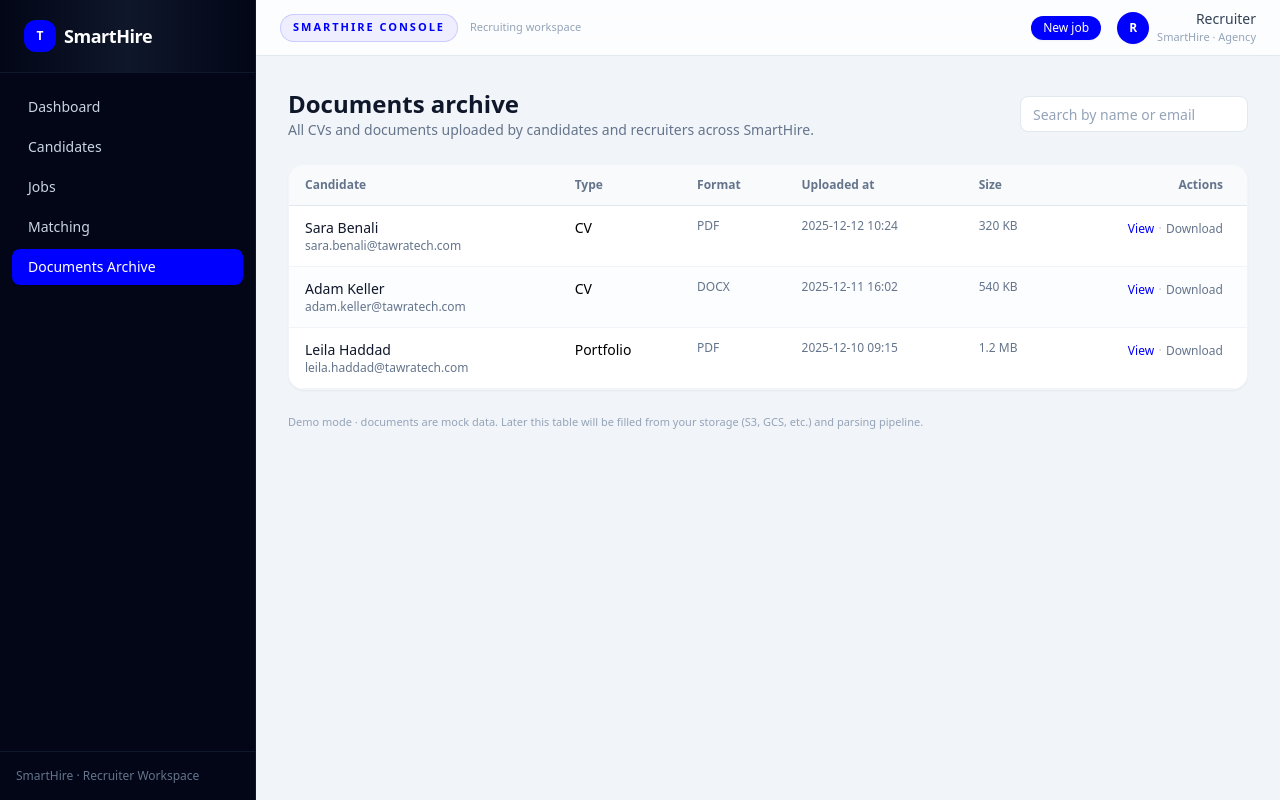
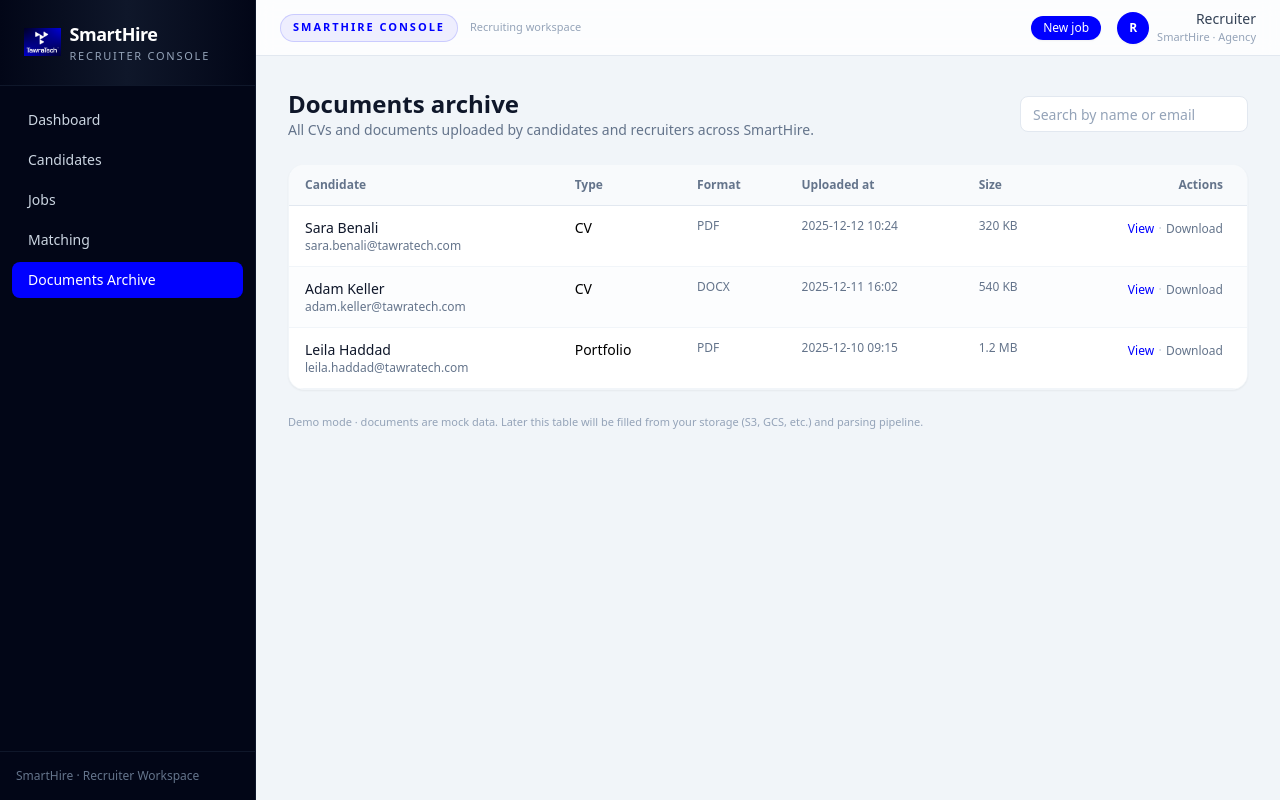
Before and after one commit to Firdaws73/SmartHire-TawraTech_Project, a React (Vite) app in the folder smarthire-frontend/: page /documents in a window 1280 px wide. Built offline with nearby package versions, Linux system fonts and the light colour scheme.

Commit message:
frontend update

```diff
--- a/smarthire-frontend/src/components/layout/Sidebar.jsx
+++ b/smarthire-frontend/src/components/layout/Sidebar.jsx
@@ -1,5 +1,6 @@
 import React from "react";
 import { Link, useLocation } from "react-router-dom";
+import logo from "../../assets/logo-tawrah.png";
 
 const linkBase =
   "flex items-center px-4 py-2 rounded-lg text-sm font-medium transition-colors";
@@ -17,7 +18,6 @@
     { label: "Jobs", to: "/jobs" },
     { label: "Matching", to: "/matching" },
     { label: "Documents Archive", to: "/documents" },
-
   ];
 
   return (
@@ -25,12 +25,17 @@
       {/* Header brand */}
       <div className="px-6 py-5 border-b border-slate-900 bg-gradient-to-r from-slate-950 via-slate-900 to-slate-950">
         <div className="flex items-center gap-2">
-          <div className="h-8 w-8 rounded-xl bg-[#0000ff] flex items-center justify-center text-xs font-bold">
-            T
-          </div>
+          <img
+            src={logo}
+            alt="SmartHire"
+            className="h-7 w-auto"
+          />
           <div>
-            <h1 className="text-lg font-semibold tracking-tight">SmartHire</h1>
+            <h1 className="text-lg font-semibold tracking-tight">
+              SmartHire
+            </h1>
             <p className="text-[11px] text-slate-400 uppercase tracking-[0.16em]">
+              Recruiter Console
             </p>
           </div>
         </div>
```
Also changed, not shown: smarthire-frontend/src/assets/Tawrathech.jpeg (added), smarthire-frontend/src/assets/logo-tawrah.png (added).
